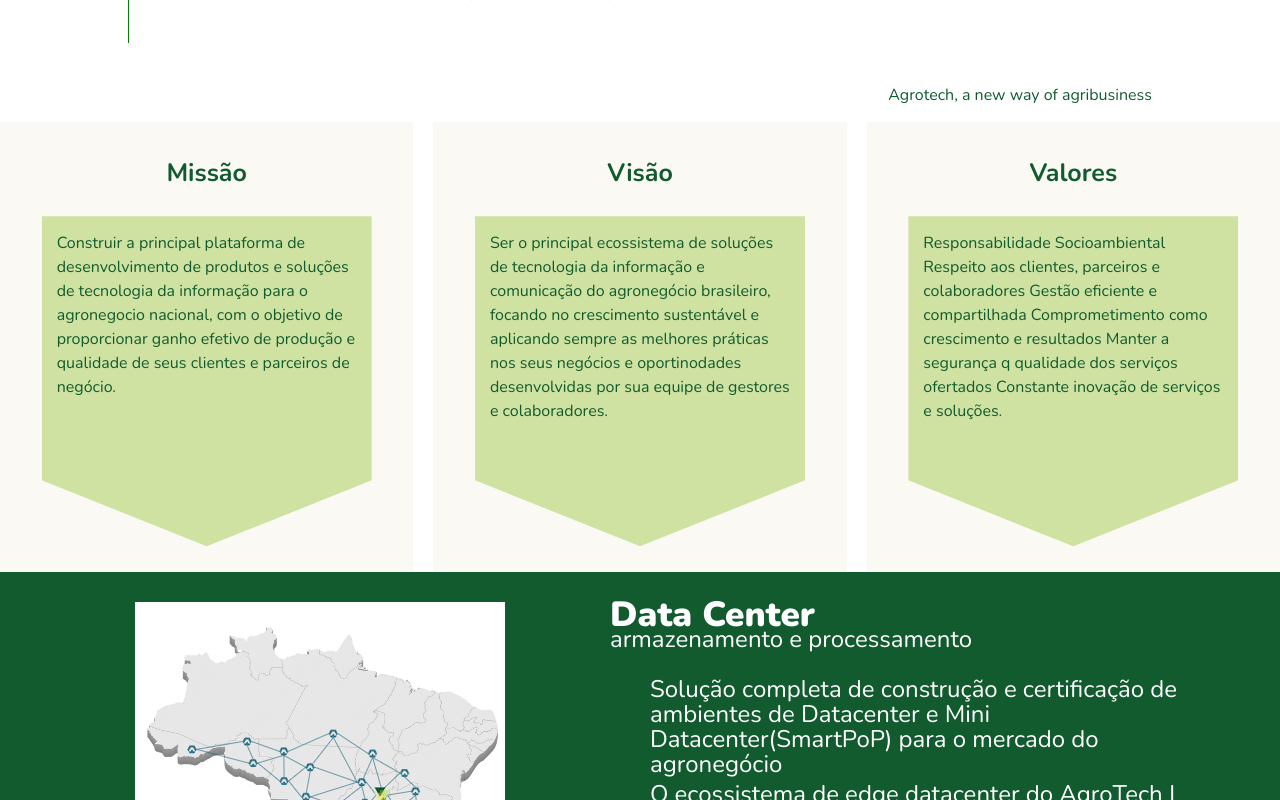
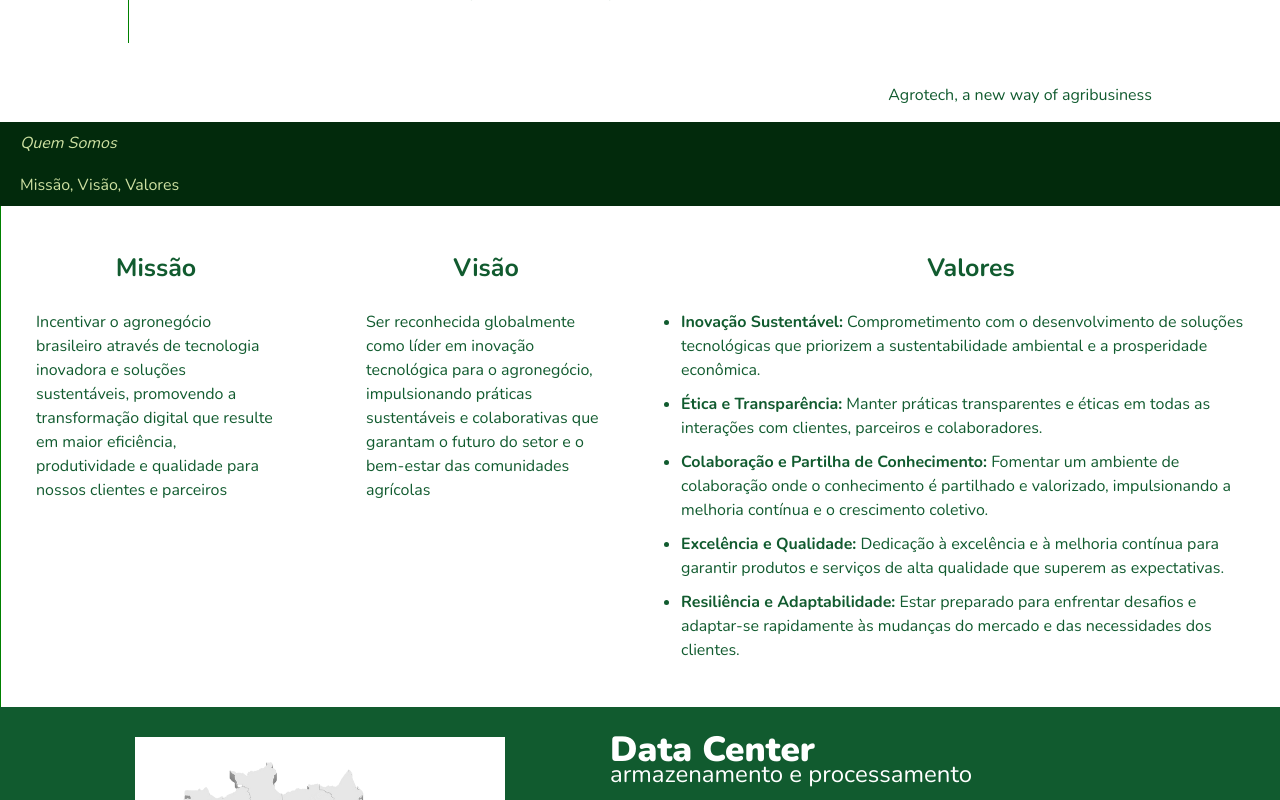
Before and after one commit to Pedroporto87/AgroTech, a React (Vite) app: page / in a window 1280 px wide. Shown: the part 1200-2000 px from the top of the page. Built offline with nearby package versions, Linux system fonts and the light colour scheme.

Commit message:
alterações na missão e inclusão de id no title

```diff
--- a/src/App.css
+++ b/src/App.css
@@ -19,3 +19,6 @@ html {
   p{
     color: rgb(17, 91, 47)
   }
+  li{
+      color: rgb(17, 91, 47)
+  }
--- a/src/components/missao.jsx
+++ b/src/components/missao.jsx
@@ -1,37 +1,64 @@
 import '../style/missao.scss'
+import Title from './title'
 
 export const Missao = () => {
   return (
+    <>
+        <Title title={"Quem Somos"} description={"Missão, Visão, Valores"} id={"missao-visao-valores"}/>
         <section id='missao-valores' className='missao'>
             <section className='card'>
                 <h1>Missão</h1>
-            <p>Construir a principal plataforma de desenvolvimento de produtos e
-                soluções de tecnologia
-                da informação para o agronegocio nacional,
-                com o objetivo de proporcionar ganho
-                efetivo de produção e qualidade de seus
-                clientes e parceiros de negócio.
+                <p>Incentivar o agronegócio brasileiro
+                    através de tecnologia inovadora e
+                    soluções sustentáveis, promovendo
+                    a transformação digital que resulte
+                    em maior eficiência, produtividade
+                    e qualidade para nossos clientes e
+                    parceiros
                 </p>
             </section>
             <section className='card'>
                 <h1>Visão</h1>
-            <p>Ser o principal ecossistema de soluções de tecnologia da informação
-                e comunicação do agronegócio brasileiro, focando no crescimento
-                sustentável e aplicando sempre as melhores práticas nos seus negócios
-                e oportinodades desenvolvidas por sua equipe de gestores e colaboradores.
+                <p>Ser reconhecida globalmente como
+                    líder em inovação tecnológica para
+                    o agronegócio, impulsionando
+                    práticas sustentáveis e
+                    colaborativas que garantam o
+                    futuro do setor e o bem-estar das
+                    comunidades agrícolas
                 </p>
             </section>
             <section className='card'>
                 <h1>Valores</h1>
-            <p>Responsabilidade Socioambiental
-                Respeito aos clientes, parceiros e colaboradores
-                Gestão eficiente e compartilhada
-                Comprometimento como crescimento e resultados
-                Manter a segurança q qualidade dos serviços ofertados
-                Constante inovação de serviços e soluções.
-            </p>
+            <ul>
+                <li>
+                <strong>Inovação Sustentável:</strong> Comprometimento com o desenvolvimento de
+                soluções tecnológicas que priorizem a sustentabilidade ambiental e a
+                prosperidade econômica.
+                </li>
+                <li>
+                <strong>Ética e Transparência:</strong> Manter práticas transparentes e éticas em todas
+                as interações com clientes, parceiros e colaboradores.
+                </li>
+                <li>
+                <strong>Colaboração e Partilha de Conhecimento:</strong> Fomentar um ambiente de
+                colaboração onde o conhecimento é partilhado e valorizado,
+                impulsionando a melhoria contínua e o crescimento coletivo.
+                </li>
+                <li>
+                <strong>Excelência e Qualidade:</strong> Dedicação à excelência e à melhoria contínua
+                para garantir produtos e serviços de alta qualidade que superem as
+                expectativas.
+                </li>
+                <li>
+                <strong>Resiliência e Adaptabilidade:</strong> Estar preparado para enfrentar desafios
+                e adaptar-se rapidamente às mudanças do mercado e das necessidades
+                dos clientes.
+                </li>
+            </ul>
             </section>
 
         </section>
+    </>
   )
 }
--- a/src/components/quemSomos.jsx
+++ b/src/components/quemSomos.jsx
@@ -3,7 +3,7 @@ import Title from './title'
 export const QuemSomos = () => {
   return (
     <>
-    <Title title={"(quem somos)"} description={"A Empresa"}/>
+    <Title title={"Quem Somos"} description={"A Empresa"} id={"a-empresa"}/>
       <section id='quem-somos'>
           <div className="conteudo">
               <p>O Agrotech é uma força transformadora no cenário das tecnologias aplicadas no agronegócio,
--- a/src/components/title.jsx
+++ b/src/components/title.jsx
@@ -3,7 +3,7 @@ import '../style/title.scss'; // Certifique-se de criar e ajustar este arquivo C
 const Title = ({ title, description, id }) => {
   return (
     <div id={id} className="section-header">
-      <p className='title'>{title}</p>
+      <p className='title'><i>{title}</i></p>
       <p className='description'>{description}</p>
     </div>
   );
--- a/src/style/missao.scss
+++ b/src/style/missao.scss
@@ -2,34 +2,43 @@
 
 .missao {
   display: grid;
-  grid-template-columns: repeat(3, 0.6fr);
+  grid-template-columns: 1fr 1fr 2fr;
   width: 100%;
   padding: 0;
   gap: 20px;
-  margin: 0px;
+  margin: 0;
+  align-items: flex-start;
+  border-left: 1px green solid;
 
   .card {
-    background-color: rgb(251, 249, 244);
     margin: 0;
     position: relative;
-    height: 450px;
-    overflow: hidden;
+    display: flex;
+    flex-direction: column;
     align-items: center;
+    justify-content: center;
+    padding: 20px;
+    box-sizing: border-box; // Inclui padding no cálculo da largura e altura
 
     h1 {
       margin-bottom: 10px;
       font-size: 25px;
     }
 
-    p {
-      width: 300px;
+    p, ul {
+      width: 100%; // Ocupa toda a largura disponível
       line-height: 1.5;
-      background-color: rgb(207, 226, 162);
       padding: 15px;
-      position: relative;
-      height: 300px; // Define uma altura consistente para todos os parágrafos
-      clip-path: polygon(0 0, 100% 0, 100% 80%, 50% 100%, 0 80%);
-      // O clip-path define a forma do pentágono
+      margin: 0; // Remove margens padrão
+      box-sizing: border-box; // Inclui padding no cálculo da largura e altura
+    }
+
+    ul {
+      padding-left: 0; // Remove padding padrão
+
+      li {
+        margin-bottom: 10px; // Espaçamento entre os itens da lista
+      }
     }
   }
 }
```
Lines whose indentation alone changed are shown as unchanged.
